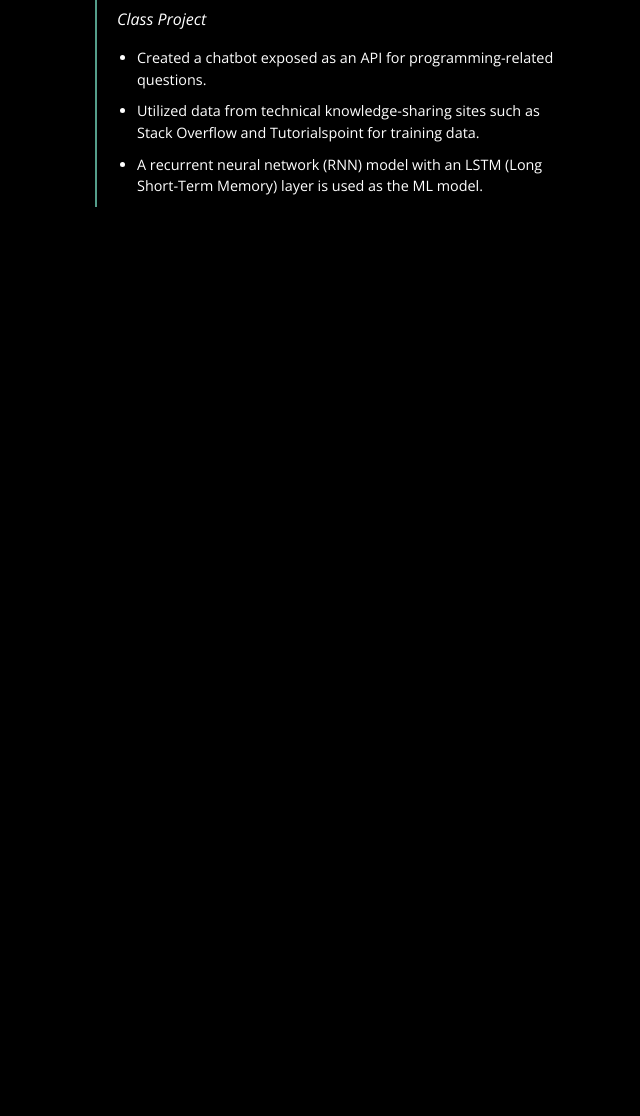
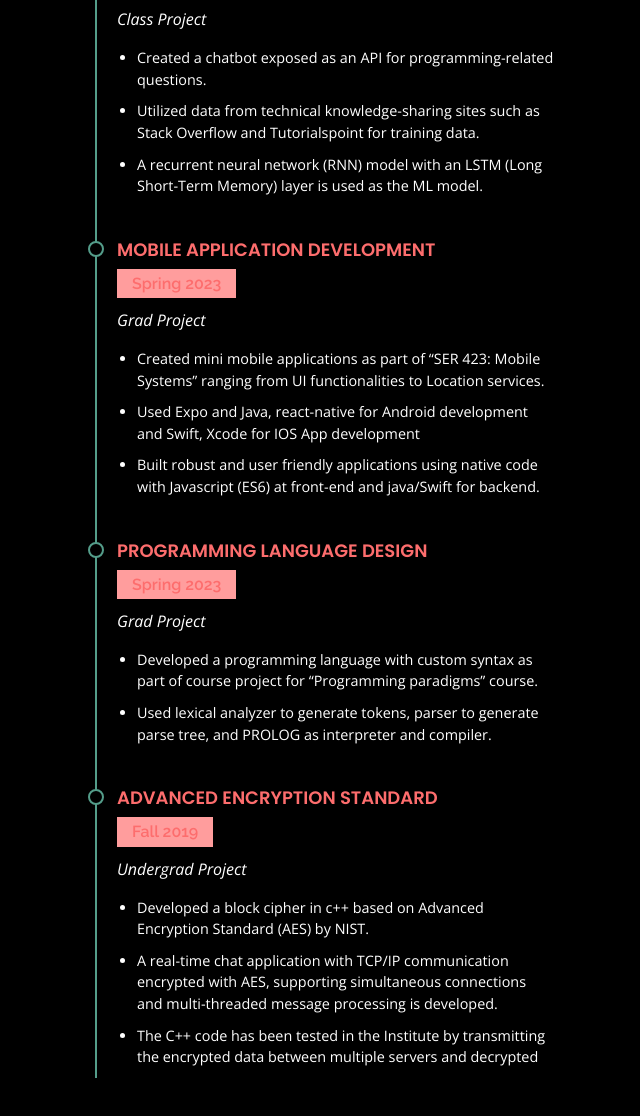
Before and after one commit to vishnutejareddy/resume-website, a plain HTML site: page index.html in a window 1280 px wide. Shown: the part 6422-7538 px from the top of the page, without its empty margins (235-875 px from the left). Before the commit the page ends 6705 px from the top, so only its background shows below. Drawn offline with nearby package versions, Linux system fonts and the light colour scheme.

Commit message:
Added more projects

```diff
--- a/index.html
+++ b/index.html
@@ -548,6 +548,35 @@
                 <li>A recurrent neural network (RNN) model with an LSTM (Long Short-Term Memory) layer is used as the ML model.</li>
               </ul>
             </div>
+            <div class="resume-item">
+              <h4>Mobile Application Development</h4>
+              <h5>Spring 2023</h5>
+              <p><em>Grad Project</em></p>
+              <ul>
+                <li>Created mini mobile applications as part of “SER 423: Mobile Systems” ranging from UI functionalities to Location services.</li>
+                <li>Used Expo and  Java, react-native for Android development and Swift, Xcode for IOS App development</li>
+                <li>Built robust and user friendly applications using native code with Javascript (ES6) at front-end and java/Swift for backend.</li>
+              </ul>
+            </div>
+            <div class="resume-item">
+              <h4>Programming Language Design</h4>
+              <h5>Spring 2023</h5>
+              <p><em>Grad Project</em></p>
+              <ul>
+                <li>Developed a programming language with custom syntax as part of course project for “Programming paradigms” course.</li>
+                <li>Used lexical analyzer to generate tokens, parser to generate parse tree, and PROLOG as interpreter and compiler.</li>
+              </ul>
+            </div>
+            <div class="resume-item">
+              <h4>Advanced Encryption Standard</h4>
+              <h5>Fall 2019</h5>
+              <p><em>Undergrad Project</em></p>
+              <ul>
+                <li>Developed a block cipher in c++ based on Advanced Encryption Standard (AES) by NIST.</li>
+                <li>A real-time chat application with TCP/IP communication encrypted with AES, supporting simultaneous connections and multi-threaded message processing is developed.</li>
+                <li>The C++ code has been tested in the Institute by transmitting the encrypted data between multiple servers and decrypted</li>
+              </ul>
+            </div>
           </div>
 
       </div>
```
